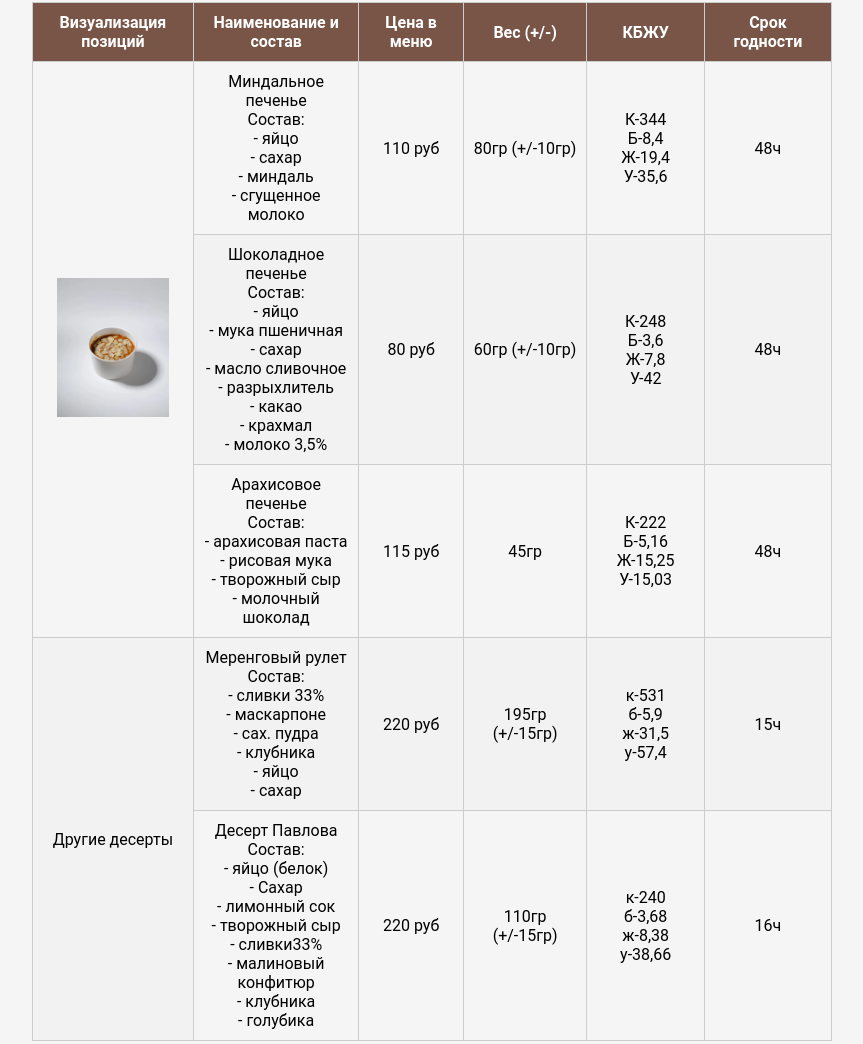
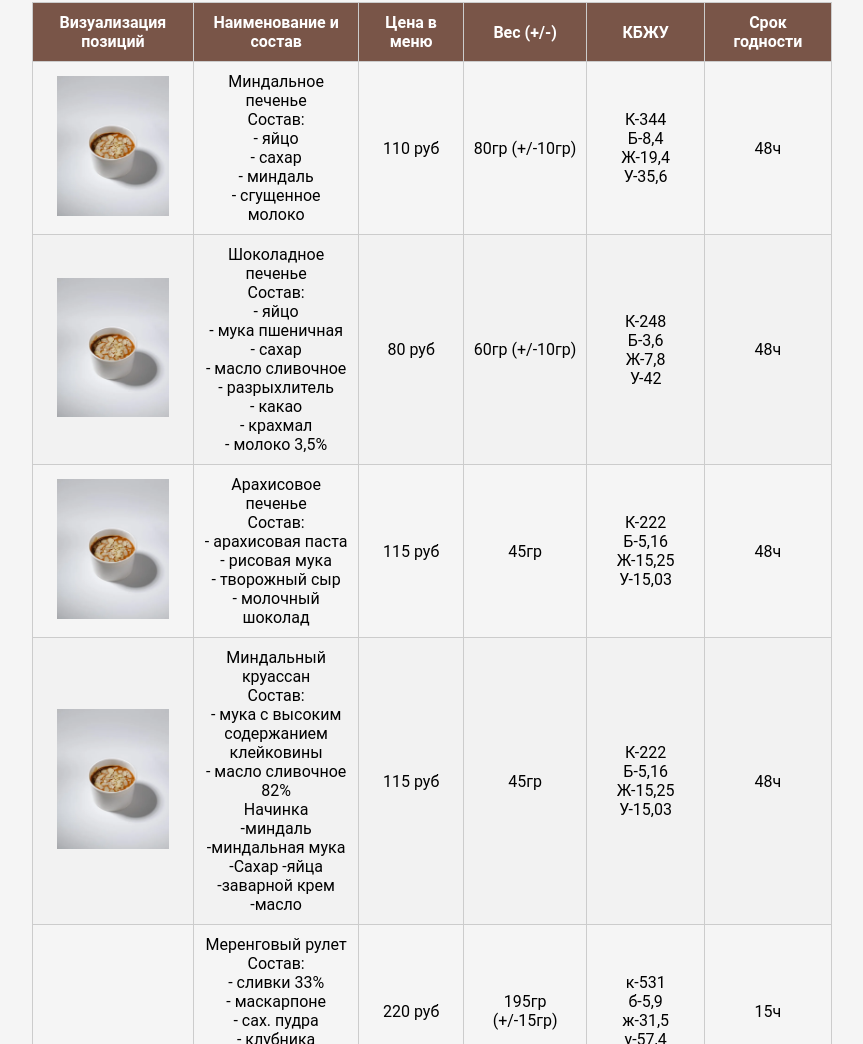
Before and after one commit to IIIAMAH4ik/dezerts, a plain HTML site: page index.html in a window 1280 px wide. Shown: the part 100-1144 px from the top of the page, without its empty margins (208-1071 px from the left). Drawn offline with Linux system fonts and the light colour scheme.

Commit message:
Update index.html

```diff
--- a/index.html
+++ b/index.html
@@ -69,7 +69,7 @@
             </thead>
             <tbody>
                 <tr>
-                    <td rowspan="3"><img src="img/1.jpeg" alt="Миндальное печенье"></td>
+                    <td rowspan="1"><img src="img/1.jpeg" alt="Миндальное печенье"></td>
                     <td>
                         Миндальное печенье<br>
                         Состав:<br>
@@ -84,6 +84,7 @@
                     <td>48ч</td>
                 </tr>
                 <tr>
+                    <td rowspan="1"><img src="img/1.jpeg" alt="Шоколадное печенье"></td>
                     <td>
                         Шоколадное печенье<br>
                         Состав:<br>
@@ -102,6 +103,7 @@
                     <td>48ч</td>
                 </tr>
                 <tr>
+                    <td rowspan="1"><img src="img/1.jpeg" alt="Арахисовое печенье"></td>
                     <td>
                         Арахисовое печенье<br>
                         Состав:<br>
@@ -109,6 +111,26 @@
                         - рисовая мука<br>
                         - творожный сыр<br>
                         - молочный шоколад
+                    </td>
+                    <td>115 руб</td>
+                    <td>45гр</td>
+                    <td>К-222<br>Б-5,16<br>Ж-15,25<br>У-15,03</td>
+                    <td>48ч</td>
+                </tr>
+                <tr>
+                    <td rowspan="1"><img src="img/1.jpeg" alt="Миндальный круассан"></td>
+                    <td>
+                        Миндальный круассан<br>
+                        Состав:<br>
+                        - мука с высоким содержанием клейковины<br>
+                        - масло сливочное 82%<br>
+                        Начинка<br>
+                        -миндаль
+                        -миндальная мука
+                        -Сахар
+                        -яйца
+                        -заварной крем
+                        -масло
                     </td>
                     <td>115 руб</td>
                     <td>45гр</td>
```
